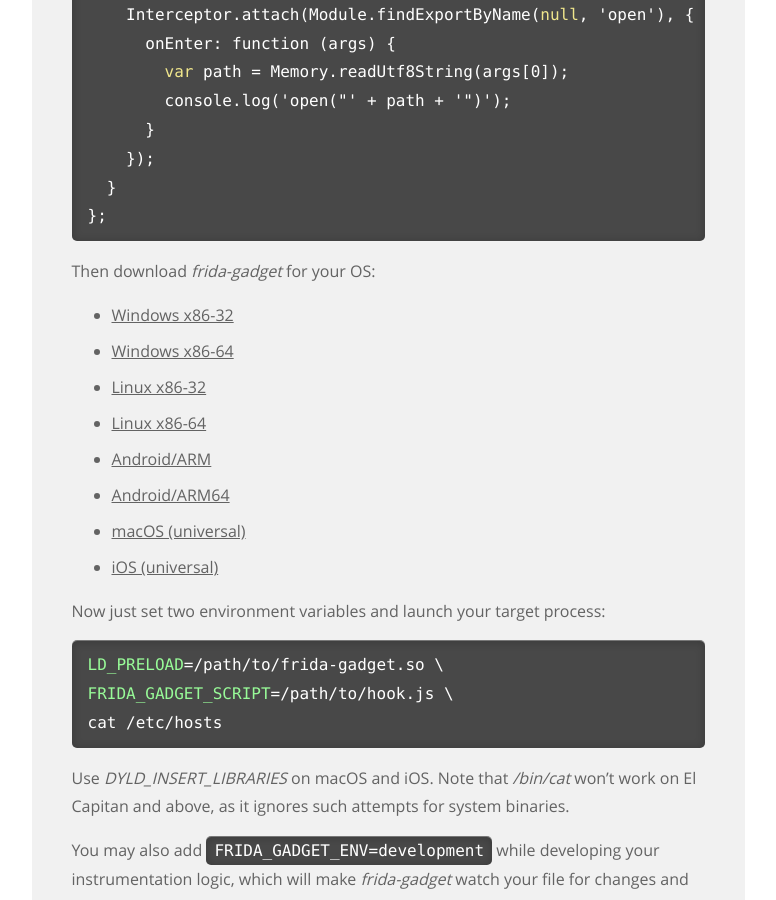
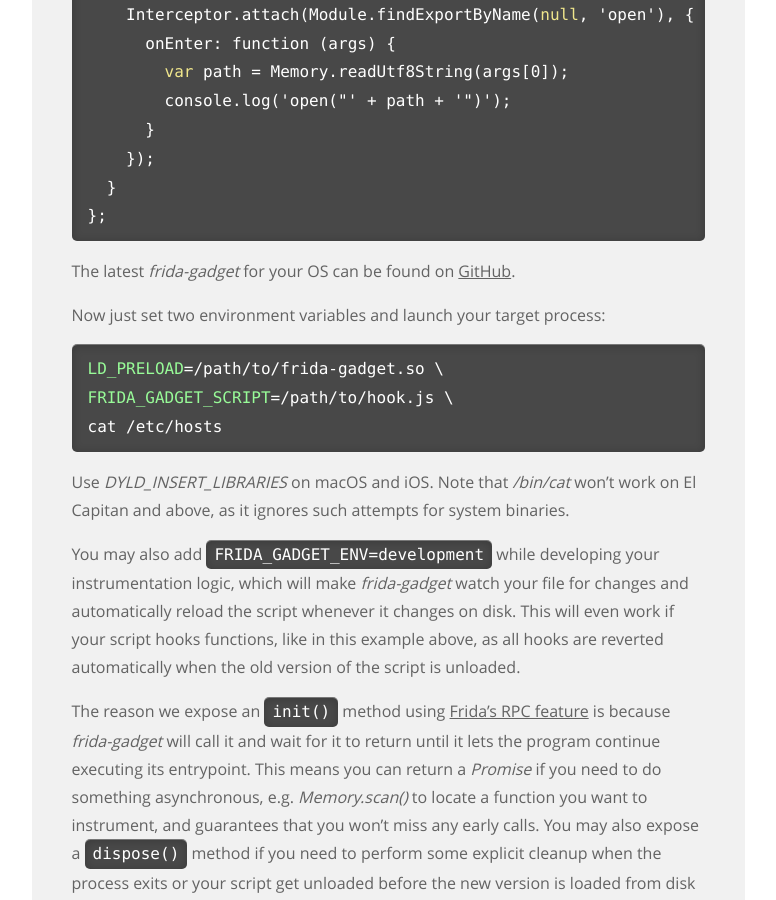
Before and after one commit to frida/frida-website, a Jekyll site: the page built from _docs/modes.md, in a window 1280 px wide and 900 px high, scrolled down 1895 px. Shown: the whole window, without its empty margins (364-1140 px from the left). Built offline with Jekyll 4.4.1, drawn with Linux system fonts in a browser that asks for light colours.

Commit message:
Point Gadget links on the Modes page to GitHub (#87)

```diff
--- a/_docs/modes.md
+++ b/_docs/modes.md
@@ -76,16 +76,7 @@ rpc.exports = {
 };
 {% endhighlight %}
 
-Then download *frida-gadget* for your OS:
-
-- [Windows x86-32](https://build.frida.re/frida/windows/Win32-Release/bin/frida-gadget.dll)
-- [Windows x86-64](https://build.frida.re/frida/windows/x64-Release/bin/frida-gadget.dll)
-- [Linux x86-32](https://build.frida.re/frida/linux/i386/lib/frida-gadget.so)
-- [Linux x86-64](https://build.frida.re/frida/linux/x86_64/lib/frida-gadget.so)
-- [Android/ARM](https://build.frida.re/frida/android/arm/lib/frida-gadget.so)
-- [Android/ARM64](https://build.frida.re/frida/android/arm64/lib/frida-gadget.so)
-- [macOS (universal)](https://build.frida.re/frida/mac/lib/FridaGadget.dylib)
-- [iOS (universal)](https://build.frida.re/frida/ios/lib/FridaGadget.dylib)
+The latest *frida-gadget* for your OS can be found on [GitHub](https://github.com/frida/frida/releases/latest).
 
 Now just set two environment variables and launch your target process:
 
```
